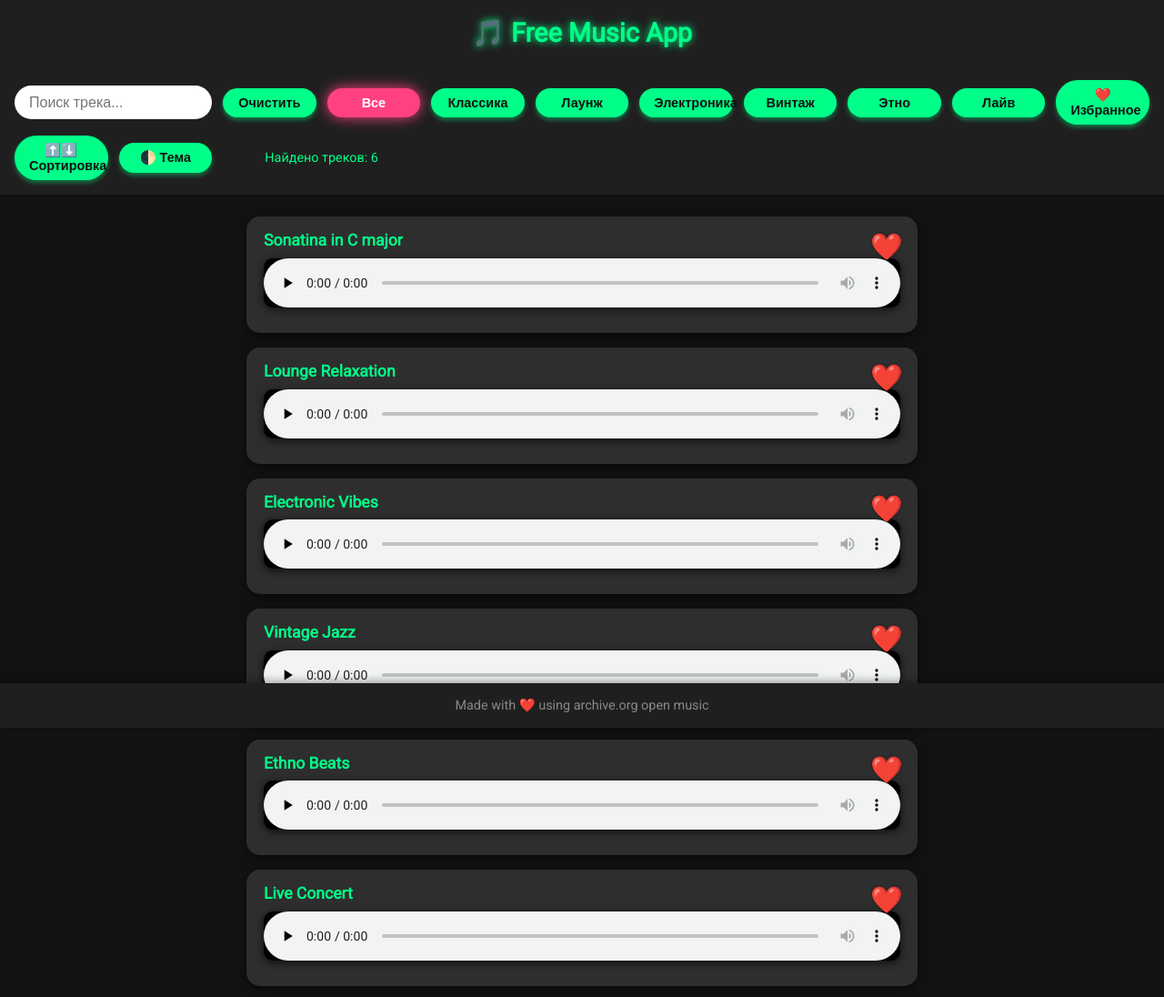
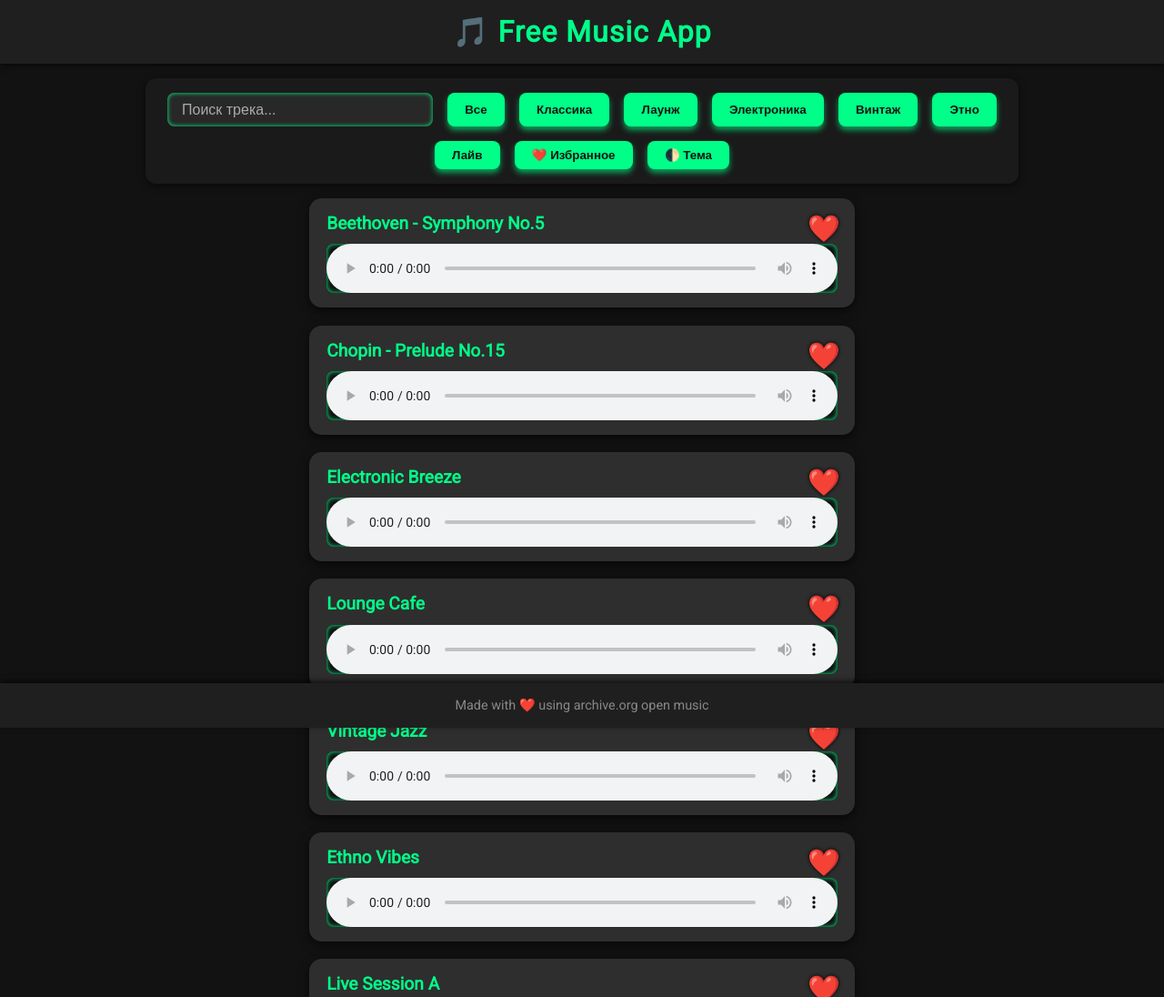
Before and after one commit to HarmanMan11/Free-Music-APP, a plain HTML site: page index.html in a window 1280 px wide. Shown: the top 1096 px of the page at 91% size. Drawn offline with Linux system fonts and the light colour scheme.

Commit message:
Update index.html

```diff
--- a/index.html
+++ b/index.html
@@ -4,424 +4,345 @@
   <meta charset="UTF-8" />
   <meta name="viewport" content="width=device-width, initial-scale=1" />
   <title>Free Music App</title>
-
-  <!-- Roboto font -->
   <link href="https://fonts.googleapis.com/css2?family=Roboto&display=swap" rel="stylesheet" />
-
   <style>
-    :root {
-      --color-bg-dark: #121212;
-      --color-bg-light: #f7f7f7;
-      --color-text-dark: #e0e0e0;
-      --color-text-light: #222;
-      --color-primary: #00ff88;
-      --color-secondary: #ff4081;
-      --color-accent: #1f1f1f;
-      --color-accent-light: #2e2e2e;
-      --color-button-hover: #00cc6a;
-      --transition: 0.3s ease;
+    /* Reset & Base */
+    * {
+      box-sizing: border-box;
     }
-
-    /* Темы */
-    body.dark-theme {
-      background-color: var(--color-bg-dark);
-      color: var(--color-text-dark);
-    }
-    body.light-theme {
-      background-color: var(--color-bg-light);
-      color: var(--color-text-light);
-    }
-
     body {
       margin: 0;
       font-family: 'Roboto', sans-serif;
+      background-color: #121212;
+      color: white;
       padding-bottom: 4rem;
-      transition: background-color var(--transition), color var(--transition);
+      transition: background-color 0.4s ease, color 0.4s ease;
+      min-height: 100vh;
+      display: flex;
+      flex-direction: column;
+      align-items: center;
     }
-
     header {
-      background-color: var(--color-accent);
-      padding: 1.2rem 1rem;
+      background-color: #1f1f1f;
+      padding: 1rem 1.5rem;
+      width: 100%;
       text-align: center;
-      box-shadow: 0 3px 8px rgba(0, 0, 0, 0.4);
+      box-shadow: 0 2px 6px rgba(0,0,0,0.6);
       user-select: none;
     }
     h1 {
       margin: 0;
+      color: #00ff88;
       font-weight: 700;
-      font-size: 1.8rem;
-      color: var(--color-primary);
-      text-shadow: 0 0 8px var(--color-primary);
+      font-size: 2rem;
+      letter-spacing: 1px;
     }
-
     .controls {
-      display: grid;
-      grid-template-columns: repeat(auto-fit, minmax(100px, 1fr));
-      gap: 0.75rem;
-      padding: 1rem;
-      background-color: var(--color-accent);
+      display: flex;
+      flex-wrap: wrap;
+      justify-content: center;
+      gap: 1rem;
+      padding: 1rem 1.5rem;
+      background-color: #1a1a1a;
+      width: 100%;
+      max-width: 960px;
+      box-shadow: 0 2px 8px rgba(0,0,0,0.5);
+      border-radius: 12px;
+      margin: 1rem 0;
       user-select: none;
-      align-items: center;
     }
     .controls input {
-      grid-column: span 2;
+      flex: 1 1 200px;
       padding: 0.6rem 1rem;
-      border-radius: 30px;
+      border-radius: 8px;
       border: none;
       outline: none;
       font-size: 1rem;
-      transition: box-shadow var(--transition);
+      transition: box-shadow 0.3s ease;
+      background-color: #282828;
+      color: white;
+      box-shadow: inset 0 0 5px #00ff88;
+    }
+    .controls input::placeholder {
+      color: #aaa;
     }
     .controls input:focus {
-      box-shadow: 0 0 8px var(--color-primary);
-      background-color: #222;
-      color: white;
+      box-shadow: 0 0 10px #00ff88;
+      background-color: #1e1e1e;
     }
     .controls button {
-      background-color: var(--color-primary);
+      background-color: #00ff88;
       border: none;
-      border-radius: 30px;
-      padding: 0.5rem 1rem;
+      border-radius: 8px;
+      padding: 0.5rem 1.2rem;
+      cursor: pointer;
       font-weight: 600;
-      font-size: 0.9rem;
-      color: var(--color-bg-dark);
-      cursor: pointer;
-      transition: background-color var(--transition), transform 0.15s ease;
-      box-shadow: 0 3px 5px rgba(0, 255, 136, 0.4);
+      color: #121212;
+      box-shadow: 0 4px 6px rgba(0,255,136,0.6);
+      transition: background-color 0.3s ease, transform 0.15s ease;
       user-select: none;
+      flex: 0 0 auto;
     }
-    .controls button:hover:not(.active) {
-      background-color: var(--color-button-hover);
+    .controls button:hover {
+      background-color: #00cc6a;
       transform: scale(1.05);
-      box-shadow: 0 4px 10px rgba(0, 255, 136, 0.7);
     }
-    .controls button:active:not(.active) {
+    .controls button:active {
       transform: scale(0.95);
     }
-    .controls button.active {
-      background-color: var(--color-secondary);
-      color: white;
-      box-shadow: 0 0 15px var(--color-secondary);
-      cursor: default;
-      pointer-events: none;
-    }
-
-    #trackCount {
-      grid-column: span 2;
-      text-align: center;
-      font-size: 0.9rem;
-      color: var(--color-primary);
-      font-weight: 500;
-      user-select: none;
-    }
-
-    #loadingIndicator {
-      text-align: center;
-      font-style: italic;
-      color: #999;
-      margin-top: 0.5rem;
-      user-select: none;
-    }
-
     .track-list {
       display: flex;
       flex-direction: column;
       align-items: center;
-      gap: 1rem;
-      padding: 1rem;
-      max-width: 700px;
-      margin: 0 auto 4rem;
+      gap: 1.2rem;
+      padding: 0 1.5rem 3rem;
+      width: 100%;
+      max-width: 960px;
+      flex-grow: 1;
     }
     .track {
-      background: var(--color-accent-light);
+      background: #2e2e2e;
       padding: 1rem 1.2rem;
-      border-radius: 15px;
+      border-radius: 14px;
+      max-width: 600px;
       width: 100%;
-      box-shadow: 0 4px 12px rgba(0, 0, 0, 0.5);
+      box-shadow: 0 4px 12px rgba(0,0,0,0.6);
       position: relative;
-      transition: transform 0.25s ease;
+      display: flex;
+      flex-direction: column;
+      gap: 0.7rem;
+      user-select: none;
+      transition: background-color 0.3s ease;
     }
     .track:hover {
-      transform: scale(1.02);
-      box-shadow: 0 6px 20px rgba(0, 255, 136, 0.7);
+      background-color: #393939;
     }
     .track h3 {
-      margin: 0 0 0.6rem;
-      font-weight: 600;
-      font-size: 1.1rem;
-      color: var(--color-primary);
+      margin: 0;
+      font-weight: 700;
+      font-size: 1.2rem;
+      color: #00ff88;
       user-select: text;
     }
     audio {
       width: 100%;
       outline: none;
-      border-radius: 10px;
-      background-color: #000;
-      box-shadow: 0 2px 10px rgba(0, 0, 0, 0.7);
-      cursor: pointer;
-      user-select: none;
-      margin-bottom: 0.5rem;
+      border-radius: 8px;
+      box-shadow: inset 0 0 5px #00ff88;
+      background-color: #121212;
     }
-
     .like {
       position: absolute;
       top: 1rem;
       right: 1rem;
+      cursor: pointer;
       font-size: 1.8rem;
-      cursor: pointer;
       user-select: none;
+      transition: transform 0.3s ease, color 0.3s ease;
       color: #bbb;
-      transition: color 0.3s ease, transform 0.2s ease;
-      will-change: transform;
-      filter: drop-shadow(0 0 1px rgba(0,0,0,0.6));
+      filter: drop-shadow(0 0 2px #000);
     }
     .like:hover {
-      color: var(--color-secondary);
-      transform: scale(1.2);
+      transform: scale(1.3);
+      color: #ff4081;
+      filter: drop-shadow(0 0 6px #ff4081);
     }
     .like.liked {
-      color: var(--color-secondary);
-      animation: heartbeat 1s ease infinite;
+      color: #ff4081;
+      animation: heartbeat 1s infinite;
+      filter: drop-shadow(0 0 8px #ff4081);
     }
-    .like.liked:hover {
-      animation: none;
-      transform: scale(1.3);
-    }
-
     @keyframes heartbeat {
       0%, 100% { transform: scale(1); }
-      25% { transform: scale(1.15); }
-      50% { transform: scale(1.1); }
-      75% { transform: scale(1.15); }
+      50% { transform: scale(1.3); }
     }
-
     .footer {
       position: fixed;
       bottom: 0;
       left: 0;
       right: 0;
-      background: var(--color-accent);
+      background: #1f1f1f;
       padding: 1rem;
       text-align: center;
       color: #888;
+      user-select: none;
       font-size: 0.9rem;
-      user-select: none;
-      box-shadow: 0 -3px 8px rgba(0, 0, 0, 0.3);
+      box-shadow: 0 -2px 6px rgba(0,0,0,0.7);
     }
-
-    /* Адаптивность для мелких экранов */
-    @media (max-width: 480px) {
+    /* Light theme */
+    body.light-theme {
+      background-color: white;
+      color: #121212;
+    }
+    body.light-theme header {
+      background-color: #e0e0e0;
+      box-shadow: 0 2px 6px rgba(0,0,0,0.1);
+    }
+    body.light-theme .controls {
+      background-color: #f5f5f5;
+      box-shadow: 0 2px 8px rgba(0,0,0,0.1);
+    }
+    body.light-theme .controls input {
+      background-color: #fff;
+      color: #121212;
+      box-shadow: inset 0 0 5px #00cc6a;
+    }
+    body.light-theme .controls input::placeholder {
+      color: #666;
+    }
+    body.light-theme .track {
+      background-color: #f0f0f0;
+      color: #121212;
+      box-shadow: 0 4px 12px rgba(0,0,0,0.1);
+    }
+    body.light-theme .track:hover {
+      background-color: #e6e6e6;
+    }
+    body.light-theme audio {
+      background-color: #fff;
+      box-shadow: inset 0 0 5px #00cc6a;
+    }
+    body.light-theme .like {
+      color: #888;
+      filter: none;
+    }
+    body.light-theme .like:hover {
+      color: #e91e63;
+      filter: drop-shadow(0 0 6px #e91e63);
+    }
+    body.light-theme .like.liked {
+      color: #e91e63;
+      filter: drop-shadow(0 0 8px #e91e63);
+    }
+    body.light-theme .footer {
+      background: #e0e0e0;
+      color: #444;
+      box-shadow: 0 -2px 6px rgba(0,0,0,0.05);
+    }
+    /* Responsive */
+    @media (max-width: 640px) {
       .controls {
-        grid-template-columns: 1fr 1fr;
-        gap: 0.5rem;
+        flex-direction: column;
+        gap: 0.7rem;
       }
       .controls input {
-        grid-column: span 2;
+        flex: 1 1 100%;
       }
       .controls button {
-        font-size: 0.85rem;
-        padding: 0.5rem 0.7rem;
+        flex: 1 1 100%;
+      }
+      .track {
+        max-width: 100%;
+      }
+      .track-list {
+        padding: 0 1rem 3rem;
       }
     }
   </style>
 </head>
-<body class="dark-theme">
+<body>
 
   <header>
     <h1>🎵 Free Music App</h1>
   </header>
 
-  <div class="controls" role="region" aria-label="Управление музыкой">
-    <input id="search" type="text" placeholder="Поиск трека..." aria-label="Поиск трека" />
-    <button id="clearSearchBtn" title="Очистить поиск">Очистить</button>
-    <button data-genre="all" class="genre-btn active" aria-pressed="true">Все</button>
-    <button data-genre="classical" class="genre-btn" aria-pressed="false">Классика</button>
-    <button data-genre="lounge" class="genre-btn" aria-pressed="false">Лаунж</button>
-    <button data-genre="electronic" class="genre-btn" aria-pressed="false">Электроника</button>
-    <button data-genre="vintage" class="genre-btn" aria-pressed="false">Винтаж</button>
-    <button data-genre="ethno" class="genre-btn" aria-pressed="false">Этно</button>
-    <button data-genre="live" class="genre-btn" aria-pressed="false">Лайв</button>
-    <button id="showFavoritesBtn" title="Показать избранное">❤️ Избранное</button>
-    <button id="sortBtn" title="Сортировать по названию">⬆️⬇️ Сортировка</button>
-    <button id="themeToggleBtn" title="Переключить тему">🌓 Тема</button>
-    <div id="trackCount" aria-live="polite" aria-atomic="true">Найдено треков: 0</div>
+  <div class="controls">
+    <input id="search" type="text" placeholder="Поиск трека..." autocomplete="off" />
+    <button onclick="filterByGenre('all')">Все</button>
+    <button onclick="filterByGenre('classical')">Классика</button>
+    <button onclick="filterByGenre('lounge')">Лаунж</button>
+    <button onclick="filterByGenre('electronic')">Электроника</button>
+    <button onclick="filterByGenre('vintage')">Винтаж</button>
+    <button onclick="filterByGenre('ethno')">Этно</button>
+    <button onclick="filterByGenre('live')">Лайв</button>
+    <button onclick="showFavorites()">❤️ Избранное</button>
+    <button onclick="toggleTheme()">🌓 Тема</button>
   </div>
 
-  <div id="loadingIndicator" aria-live="polite"></div>
-  <main class="track-list" id="trackList" role="list"></main>
+  <div class="track-list" id="trackList" role="list"></div>
 
-  <footer class="footer">
+  <div class="footer">
     Made with ❤️ using archive.org open music
-  </footer>
+  </div>
 
   <script>
-    const musicTracks = [
-      {
-        title: "Sonatina in C major",
-        src: "https://archive.org/download/MozartSonatinaInCMajor/MozartSonatinaInCMajor.mp3",
-        genre: "classical"
-      },
-      {
-        title: "Lounge Relaxation",
-        src: "https://archive.org/download/LoungeRelaxation_201407/LoungeRelaxation.mp3",
-        genre: "lounge"
-      },
-      {
-        title: "Electronic Vibes",
-        src: "https://archive.org/download/electronicvibes_201812/electronicvibes.mp3",
-        genre: "electronic"
-      },
-      {
-        title: "Vintage Jazz",
-        src: "https://archive.org/download/vintagejazz_202001/vintagejazz.mp3",
-        genre: "vintage"
-      },
-      {
-        title: "Ethno Beats",
-        src: "https://archive.org/download/ethnobeats_201904/ethnobeats.mp3",
-        genre: "ethno"
-      },
-      {
-        title: "Live Concert",
-        src: "https://archive.org/download/liveconcert_202003/liveconcert.mp3",
-        genre: "live"
-      }
+    // Треки
+    const tracks = [
+      { title: "Beethoven - Symphony No.5", src: "https://archive.org/download/BeethovenSymphony5/BeethovenSymphony5.mp3", genre: "classical" },
+      { title: "Chopin - Prelude No.15", src: "https://archive.org/download/Chopin_Prelude_No_15/Chopin_Prelude_No_15.mp3", genre: "classical" },
+      { title: "Electronic Breeze", src: "https://archive.org/download/electronic_beats/electronic_breeze.mp3", genre: "electronic" },
+      { title: "Lounge Cafe", src: "https://archive.org/download/lounge_collection/lounge_cafe.mp3", genre: "lounge" },
+      { title: "Vintage Jazz", src: "https://archive.org/download/vintage_jazz/vintage_jazz_01.mp3", genre: "vintage" },
+      { title: "Ethno Vibes", src: "https://archive.org/download/ethno_collection/ethno_vibes.mp3", genre: "ethno" },
+      { title: "Live Session A", src: "https://archive.org/download/live_music_a/live_session_a.mp3", genre: "live" },
     ];
 
-    let appState = {
+    // Состояние приложения
+    window.appState = window.appState || {
       currentGenre: 'all',
       favorites: JSON.parse(localStorage.getItem('favorites') || '[]'),
       isShowingFavorites: false,
-      sortedAsc: true
     };
 
-    let filteredTracksCache = [];
-    let currentPlayingIndex = -1;
+    // Рендеринг списка треков с фильтрацией
+    function renderTracks(filter = '') {
+      const list = document.getElementById('trackList');
+      list.innerHTML = '';
 
-    const trackListEl = document.getElementById('trackList');
-    const trackCountEl = document.getElementById('trackCount');
-    const loadingIndicator = document.getElementById('loadingIndicator');
-    const searchInput = document.getElementById('search');
-    const clearSearchBtn = document.getElementById('clearSearchBtn');
-    const genreButtons = [...document.querySelectorAll('.genre-btn')];
-    const showFavoritesBtn = document.getElementById('showFavoritesBtn');
-    const sortBtn = document.getElementById('sortBtn');
-    const themeToggleBtn = document.getElementById('themeToggleBtn');
-
-    // Рендер треков
-    function renderTracks(filter = '') {
-      loadingIndicator.textContent = 'Загрузка треков...';
-      trackListEl.innerHTML = '';
       const lowerFilter = filter.toLowerCase();
 
-      let tracksToRender = [];
+      // Выбираем список для отображения: либо все треки по жанру + поиску, либо только избранные
+      let filteredTracks = [];
 
       if (appState.isShowingFavorites) {
-        tracksToRender = musicTracks.filter(t => appState.favorites.includes(t.src));
+        filteredTracks = tracks.filter(t => appState.favorites.includes(t.src));
       } else {
-        tracksToRender = musicTracks.filter(t => appState.currentGenre === 'all' || t.genre === appState.currentGenre);
+        filteredTracks = tracks.filter(t =>
+          (appState.currentGenre === 'all' || t.genre === appState.currentGenre) &&
+          t.title.toLowerCase().includes(lowerFilter)
+        );
       }
 
-      if (filter) {
-        tracksToRender = tracksToRender.filter(t => t.title.toLowerCase().includes(lowerFilter));
-      }
-
-      filteredTracksCache = tracksToRender;
-
-      trackCountEl.textContent = `Найдено треков: ${tracksToRender.length}`;
-
-      if (tracksToRender.length === 0) {
-        trackListEl.innerHTML = '<p style="text-align:center; color:#999; user-select:none;">Треки не найдены.</p>';
-        loadingIndicator.textContent = '';
+      if (filteredTracks.length === 0) {
+        list.innerHTML = '<p style="color:#888; font-style:italic; user-select:none;">Треков не найдено</p>';
         return;
       }
 
-      tracksToRender.forEach((track, index) => {
+      filteredTracks.forEach(track => {
         const div = document.createElement('div');
         div.className = 'track';
         div.setAttribute('role', 'listitem');
-        div.tabIndex = 0;
-
         const liked = appState.favorites.includes(track.src);
 
         div.innerHTML = `
           <h3>${track.title}</h3>
-          <audio controls src="${track.src}" preload="none" aria-label="Аудио трек: ${track.title}"></audio>
-          <div class="like ${liked ? 'liked' : ''}" title="Добавить в избранное" role="button" aria-pressed="${liked}">❤️</div>
+          <audio controls src="${track.src}"></audio>
+          <div class="like ${liked ? 'liked' : ''}" title="Понравилось" role="button" aria-pressed="${liked}" tabindex="0">❤️</div>
         `;
 
-        trackListEl.appendChild(div);
+        // Обработчик лайка с клавиатуры (Enter/Space)
+        const likeEl = div.querySelector('.like');
+        likeEl.addEventListener('click', () => toggleLike(track.src, likeEl));
+        likeEl.addEventListener('keydown', (e) => {
+          if (e.key === 'Enter' || e.key === ' ') {
+            e.preventDefault();
+            toggleLike(track.src, likeEl);
+          }
+        });
 
-        const audio = div.querySelector('audio');
-        const likeBtn = div.querySelector('.like');
-
-        likeBtn.onclick = () => toggleLike(track.src, likeBtn);
-
-        audio.onplay = () => {
-          currentPlayingIndex = index;
-          pauseOtherAudios(index);
-        };
-
-        audio.onended = () => {
-          playNextTrack();
-        };
-      });
-
-      loadingIndicator.textContent = '';
-    }
-
-    // Остановить все аудио кроме выбранного
-    function pauseOtherAudios(exceptIndex) {
-      const audios = document.querySelectorAll('#trackList audio');
-      audios.forEach((audio, idx) => {
-        if (idx !== exceptIndex) {
-          audio.pause();
-          audio.currentTime = 0;
-        }
+        list.appendChild(div);
       });
     }
 
-    // Проиграть следующий трек
-    function playNextTrack() {
-      if (currentPlayingIndex < 0) return;
-      const nextIndex = currentPlayingIndex + 1;
-      if (nextIndex < filteredTracksCache.length) {
-        const audios = document.querySelectorAll('#trackList audio');
-        const nextAudio = audios[nextIndex];
-        if (nextAudio) {
-          nextAudio.play();
-          currentPlayingIndex = nextIndex;
-        }
-      }
-    }
-
-    // Фильтр по жанру с визуальным выделением
+    // Фильтрация по жанру
     function filterByGenre(genre) {
       appState.currentGenre = genre;
       appState.isShowingFavorites = false;
-      searchInput.value = '';
-
-      genreButtons.forEach(btn => {
-        if (btn.dataset.genre === genre) {
-          btn.classList.add('active');
-          btn.setAttribute('aria-pressed', 'true');
-        } else {
-          btn.classList.remove('active');
-          btn.setAttribute('aria-pressed', 'false');
-        }
-      });
-
-      showFavoritesBtn.classList.remove('active');
-      showFavoritesBtn.setAttribute('aria-pressed', 'false');
-
-      renderTracks();
+      document.getElementById('search').value = '';
+      renderTracks('');
     }
 
-    function clearSearch() {
-      searchInput.value = '';
-      renderTracks();
-    }
-
+    // Лайк/дизлайк трека
     function toggleLike(src, el) {
       if (appState.favorites.includes(src)) {
         appState.favorites = appState.favorites.filter(f => f !== src);
@@ -435,56 +356,36 @@
       localStorage.setItem('favorites', JSON.stringify(appState.favorites));
     }
 
+    // Показать избранное
     function showFavorites() {
       appState.isShowingFavorites = true;
-      appState.currentGenre = 'all';
-
-      genreButtons.forEach(btn => {
-        btn.classList.remove('active');
-        btn.setAttribute('aria-pressed', 'false');
-      });
-      showFavoritesBtn.classList.add('active');
-      showFavoritesBtn.setAttribute('aria-pressed', 'true');
-
-      searchInput.value = '';
-      renderTracks();
+      document.getElementById('search').value = '';
+      renderTracks('');
     }
 
-    function sortByTitle() {
-      appState.sortedAsc = !appState.sortedAsc;
-      musicTracks.sort((a, b) => {
-        if (a.title.toLowerCase() < b.title.toLowerCase()) return appState.sortedAsc ? -1 : 1;
-        if (a.title.toLowerCase() > b.title.toLowerCase()) return appState.sortedAsc ? 1 : -1;
-        return 0;
-      });
-      renderTracks(searchInput.value);
+    // Debounce для поиска
+    function debounce(func, delay) {
+      let timeoutId;
+      return function(...args) {
+        clearTimeout(timeoutId);
+        timeoutId = setTimeout(() => func.apply(this, args), delay);
+      };
     }
 
+    const searchInput = document.getElementById('search');
+    searchInput.addEventListener('input', debounce((e) => {
+      appState.isShowingFavorites = false;
+      renderTracks(e.target.value);
+    }, 300));
+
+    // Переключение темы с плавной анимацией
     function toggleTheme() {
-      const body = document.body;
-      if (body.classList.contains('dark-theme')) {
-        body.classList.replace('dark-theme', 'light-theme');
-        themeToggleBtn.textContent = '🌙 Тема';
-      } else {
-        body.classList.replace('light-theme', 'dark-theme');
-        themeToggleBtn.textContent = '🌓 Тема';
-      }
+      document.body.classList.toggle('light-theme');
     }
 
-    // События
-    searchInput.addEventListener('input', () => renderTracks(searchInput.value));
-    clearSearchBtn.addEventListener('click', clearSearch);
-    genreButtons.forEach(btn => {
-      btn.addEventListener('click', () => filterByGenre(btn.dataset.genre));
-    });
-    showFavoritesBtn.addEventListener('click', showFavorites);
-    sortBtn.addEventListener('click', sortByTitle);
-    themeToggleBtn.addEventListener('click', toggleTheme);
+    // Инициализация
+    filterByGenre('all'); // чтобы отрисовать сразу все
 
-    // Начальный рендер
-    window.onload = () => {
-      renderTracks();
-    };
   </script>
 </body>
 </html>
```
